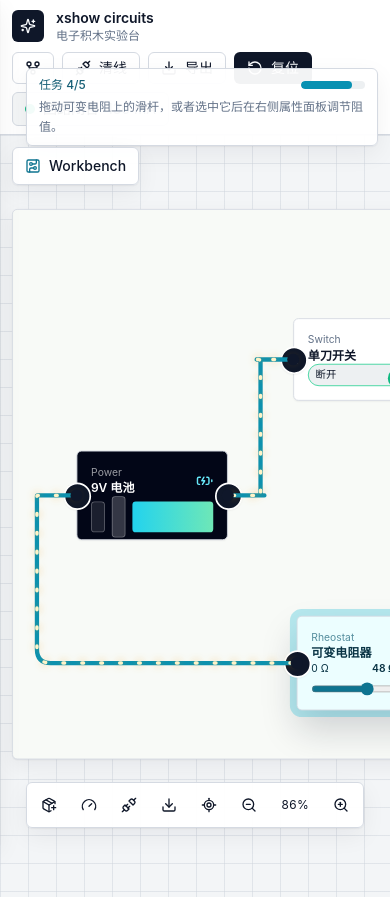
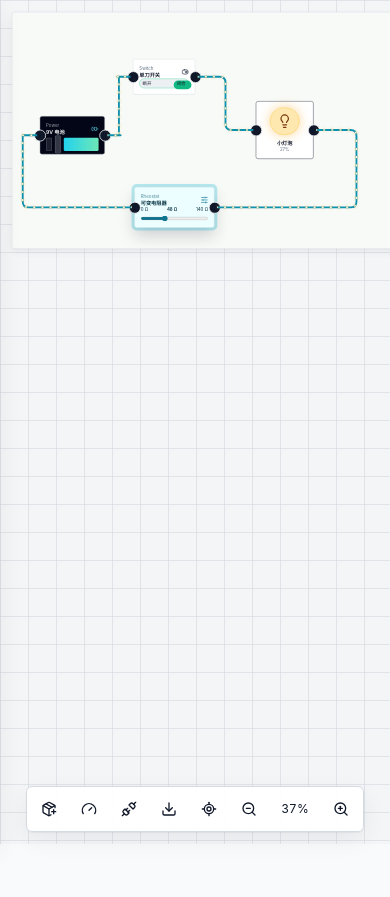
Before and after one commit to glwang-g/xshow, a Vue app: page / in a window 390 px wide. After the commit the page ends 844 px from the top, so only its background shows below. Built offline with nearby package versions, Linux system fonts and the light colour scheme.

Commit message:
feat: fit mobile workbench to circuit bounds

```diff
--- a/public/sw.js
+++ b/public/sw.js
@@ -1,4 +1,4 @@
-const CACHE_NAME = "xshow-circuits-v2";
+const CACHE_NAME = "xshow-circuits-v3";
 const APP_SHELL = [
   "/",
   "/index.html",
--- a/src/views/Home.vue
+++ b/src/views/Home.vue
@@ -1,5 +1,5 @@
 <script setup lang="ts">
-import { computed, ref, watch } from "vue";
+import { computed, nextTick, onBeforeUnmount, onMounted, ref, watch } from "vue";
 import { lessonCatalog, type LessonCheckId, type LessonWorkspace } from "@/data/lessons";
 import {
   BatteryCharging,
@@ -461,9 +461,95 @@ function isDesktopViewport() {
   return typeof window !== "undefined" && window.matchMedia("(min-width: 1280px)").matches;
 }
 
+function mobileContentBounds() {
+  const margin = 56;
+  let minX = workbench.width;
+  let minY = workbench.height;
+  let maxX = 0;
+  let maxY = 0;
+
+  for (const part of parts.value) {
+    const spec = getSpec(part);
+    minX = Math.min(minX, part.x - margin);
+    minY = Math.min(minY, part.y - margin);
+    maxX = Math.max(maxX, part.x + spec.width + margin);
+    maxY = Math.max(maxY, part.y + spec.height + margin);
+  }
+
+  for (const wire of wires.value) {
+    for (const point of wireRoutePoints(wire)) {
+      minX = Math.min(minX, point.x - margin);
+      minY = Math.min(minY, point.y - margin);
+      maxX = Math.max(maxX, point.x + margin);
+      maxY = Math.max(maxY, point.y + margin);
+    }
+  }
+
+  if (minX >= maxX || minY >= maxY) {
+    return { height: workbench.height, minX: 0, minY: 0, width: workbench.width };
+  }
+
+  minX = clamp(minX, 0, workbench.width);
+  minY = clamp(minY, 0, workbench.height);
+  maxX = clamp(maxX, 0, workbench.width);
+  maxY = clamp(maxY, 0, workbench.height);
+
+  return {
+    height: Math.max(1, maxY - minY),
+    minX,
+    minY,
+    width: Math.max(1, maxX - minX),
+  };
+}
+
+function mobileFitZoom() {
+  const viewport = canvasViewportRef.value;
+  if (!viewport) {
+    return 72;
+  }
+
+  const bounds = mobileContentBounds();
+  const horizontalPadding = 24;
+  const bottomControlsSpace = 112;
+  const availableWidth = Math.max(280, viewport.clientWidth - horizontalPadding);
+  const availableHeight = Math.max(260, viewport.clientHeight - bottomControlsSpace);
+  return Math.floor(Math.min(availableWidth / bounds.width, availableHeight / bounds.height) * 100);
+}
+
+function fitMobileWorkbench(behavior: ScrollBehavior = "auto") {
+  if (typeof window === "undefined" || isDesktopViewport() || !canvasViewportRef.value) {
+    return;
+  }
+
+  const bounds = mobileContentBounds();
+  board.setZoom(mobileFitZoom());
+  window.requestAnimationFrame(() => {
+    const scale = board.zoom / 100;
+    canvasViewportRef.value?.scrollTo({
+      behavior,
+      left: Math.max(0, bounds.minX * scale - 12),
+      top: Math.max(0, bounds.minY * scale - 12),
+    });
+  });
+}
+
+function fitMobileWorkbenchAfterRender(behavior: ScrollBehavior = "auto") {
+  if (typeof window === "undefined" || isDesktopViewport()) {
+    return;
+  }
+
+  nextTick(() => {
+    window.requestAnimationFrame(() => fitMobileWorkbench(behavior));
+  });
+}
+
 function resetMobileView() {
-  board.setZoom(isDesktopViewport() ? 86 : 72);
-  canvasViewportRef.value?.scrollTo({ left: 140, top: 72, behavior: "smooth" });
+  if (isDesktopViewport()) {
+    board.setZoom(86);
+    return;
+  }
+
+  fitMobileWorkbench("smooth");
 }
 
 function roundedRectPath(context: CanvasRenderingContext2D, x: number, y: number, width: number, height: number, radius = 8) {
@@ -1403,6 +1489,7 @@ function loadWorkspace(workspace: LessonWorkspace) {
   selectedPartId.value = workspace.selectedPartId;
   clearInteractionState();
   board.setZoom(workspace.zoom);
+  fitMobileWorkbenchAfterRender();
 }
 
 function workspaceSnapshot(savedAt = new Date().toISOString()): PersistedWorkspace {
@@ -1805,11 +1892,28 @@ watch(
   },
   { immediate: true },
 );
+
+function handleMobileViewportChange() {
+  fitMobileWorkbenchAfterRender();
+}
+
+onMounted(() => {
+  fitMobileWorkbenchAfterRender();
+  window.addEventListener("resize", handleMobileViewportChange);
+  window.visualViewport?.addEventListener("resize", handleMobileViewportChange);
+  window.screen.orientation?.addEventListener("change", handleMobileViewportChange);
+});
+
+onBeforeUnmount(() => {
+  window.removeEventListener("resize", handleMobileViewportChange);
+  window.visualViewport?.removeEventListener("resize", handleMobileViewportChange);
+  window.screen.orientation?.removeEventListener("change", handleMobileViewportChange);
+});
 </script>
 
 <template>
-  <main class="flex min-h-[100dvh] flex-col bg-background xl:h-screen xl:min-h-[720px] xl:overflow-hidden">
-    <header class="flex min-h-14 flex-wrap items-center justify-between gap-2 border-b bg-card px-3 py-2 xl:h-14 xl:flex-nowrap xl:py-0">
+  <main class="flex h-[100dvh] min-h-[100dvh] flex-col overflow-hidden bg-background xl:h-screen xl:min-h-[720px]">
+    <header class="hidden h-14 items-center justify-between gap-2 border-b bg-card px-3 xl:flex">
       <div class="flex items-center gap-3">
         <div class="flex h-8 w-8 items-center justify-center rounded-md bg-primary text-primary-foreground">
           <Sparkles class="h-4 w-4" />
@@ -1820,7 +1924,7 @@ watch(
         </div>
       </div>
 
-      <div class="order-3 flex w-full items-center gap-2 overflow-x-auto sm:order-none sm:w-auto">
+      <div class="flex items-center gap-2">
         <div class="flex items-center gap-2 rounded-md border bg-muted/60 px-3 py-1.5 text-sm">
           <span
             class="h-2.5 w-2.5 rounded-full"
@@ -1926,7 +2030,7 @@ watch(
         @pointercancel="endCanvasGesture"
         @pointerleave="endCanvasGesture"
       >
-        <div class="fixed bottom-4 left-1/2 z-20 flex max-w-[calc(100vw-1.5rem)] -translate-x-1/2 items-center gap-1 overflow-x-auto rounded-md border bg-card/95 p-1 shadow-panel xl:hidden">
+        <div class="fixed bottom-[calc(0.75rem+env(safe-area-inset-bottom))] left-1/2 z-20 flex max-w-[calc(100vw-1rem)] -translate-x-1/2 items-center gap-1 overflow-x-auto rounded-md border bg-card/95 p-1 shadow-panel xl:hidden">
           <Button
             :class="palettePanelOpen ? 'bg-cyan-100 text-cyan-950 hover:bg-cyan-100' : ''"
             :aria-pressed="palettePanelOpen"
@@ -1965,28 +2069,6 @@ watch(
           </Button>
         </div>
 
-        <button
-          class="fixed right-3 top-[calc(4.25rem+env(safe-area-inset-top))] z-20 max-w-[min(22rem,calc(100vw-1.5rem))] rounded-md border bg-card/95 px-3 py-2 text-left shadow-panel xl:hidden"
-          type="button"
-          @click="statusPanelOpen = true; palettePanelOpen = false"
-        >
-          <div class="mb-1 flex items-center justify-between gap-3">
-            <span class="text-xs font-medium text-cyan-800">任务 {{ lessonProgress.completed }}/{{ lessonProgress.total }}</span>
-            <span
-              class="h-2 w-16 overflow-hidden rounded-full bg-muted"
-              aria-hidden="true"
-            >
-              <span
-                class="block h-full rounded-full bg-cyan-600"
-                :style="{ width: `${lessonProgress.percent}%` }"
-              />
-            </span>
-          </div>
-          <div class="line-clamp-2 text-xs leading-5 text-muted-foreground">
-            {{ nextLessonStep?.hint ?? "实验完成，可以切换到下一个实验。" }}
-          </div>
-        </button>
-
         <section
           v-if="lessonCompletePanelOpen"
           class="fixed bottom-24 left-3 right-3 z-30 rounded-md border border-emerald-200 bg-card/95 p-4 shadow-panel sm:left-auto sm:w-[22rem] xl:bottom-5 xl:right-[340px]"
@@ -2018,7 +2100,7 @@ watch(
           </div>
         </section>
 
-        <div class="sticky left-3 top-3 z-20 mb-3 ml-3 mt-3 flex w-max max-w-[calc(100vw-1.5rem)] items-center gap-2 rounded-md border bg-card/95 px-3 py-2 shadow-panel xl:absolute xl:left-4 xl:top-4 xl:m-0">
+        <div class="hidden w-max max-w-[calc(100vw-1.5rem)] items-center gap-2 rounded-md border bg-card/95 px-3 py-2 shadow-panel xl:absolute xl:left-4 xl:top-4 xl:z-20 xl:flex">
           <CircuitBoard class="h-4 w-4 text-cyan-700" />
           <span class="text-sm font-medium">Workbench</span>
           <span v-if="endpointDrag?.over" class="text-xs text-muted-foreground">
@@ -2043,7 +2125,7 @@ watch(
 
         <div
           ref="workbenchRef"
-          class="relative mx-3 mb-12 mt-6 origin-top-left overflow-hidden rounded-md border bg-[#f8faf7] shadow-panel xl:absolute xl:left-1/2 xl:top-1/2 xl:m-0 xl:origin-center xl:-translate-x-1/2 xl:-translate-y-1/2"
+          class="relative mx-3 mb-24 mt-3 origin-top-left overflow-hidden rounded-md border bg-[#f8faf7] shadow-panel xl:absolute xl:left-1/2 xl:top-1/2 xl:m-0 xl:origin-center xl:-translate-x-1/2 xl:-translate-y-1/2"
           data-circuit-surface="true"
           :style="{
             width: `${workbench.width}px`,
```
Also changed, not shown: public/manifest.webmanifest.
